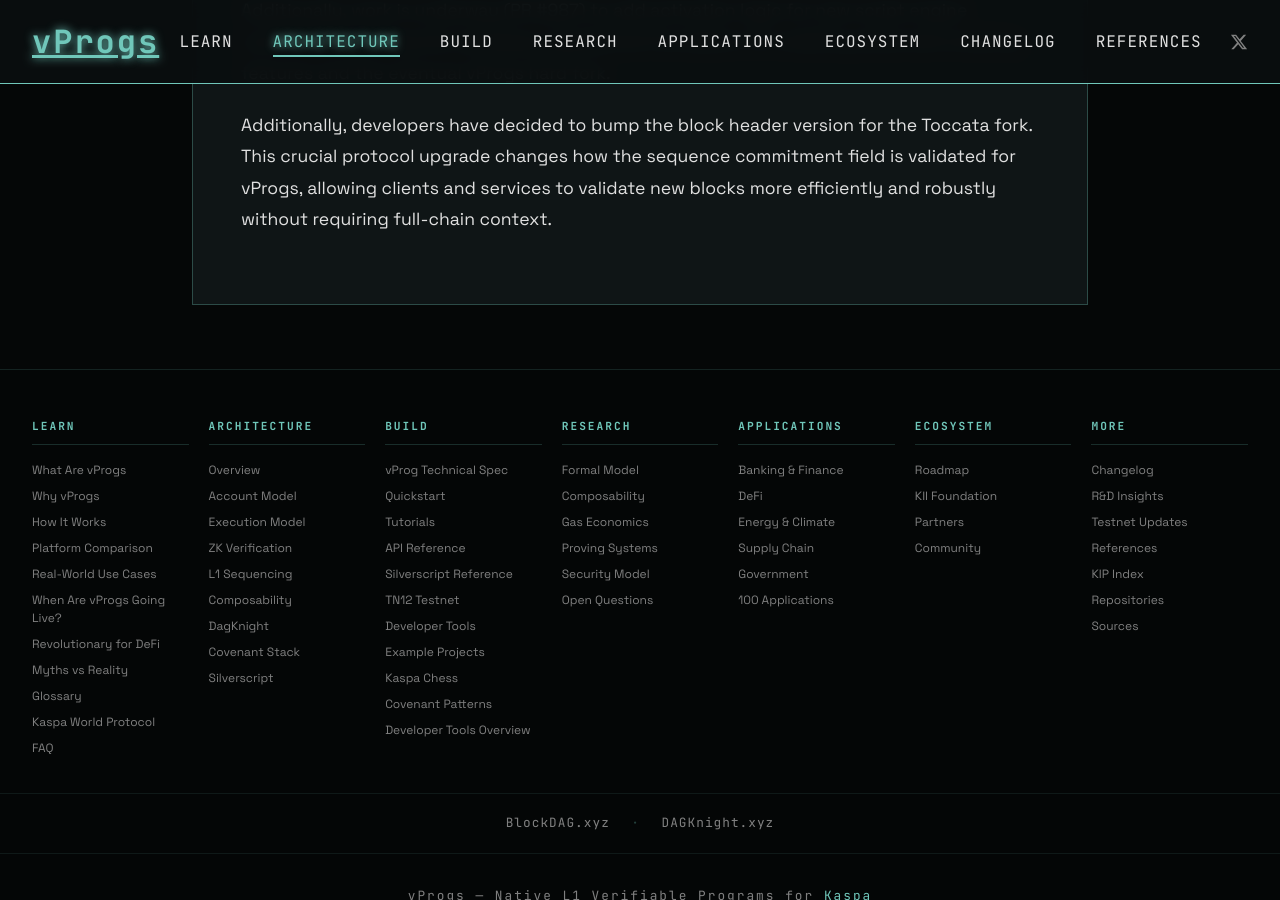
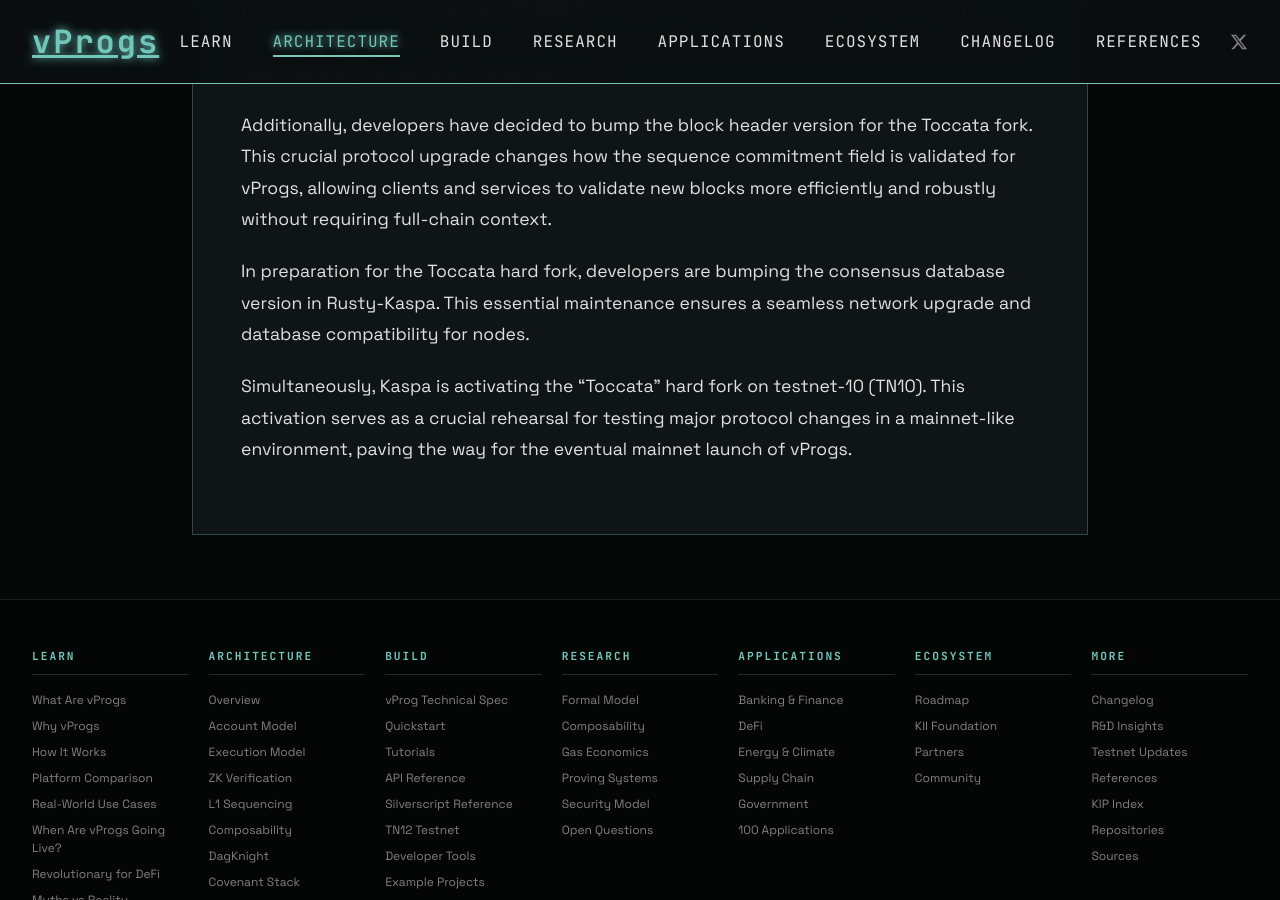
Before and after one commit to creative-inference/vprogs.xyz, a Jekyll site: the page built from architecture/covenants.md, in a window 1280 px wide and 900 px high, scrolled down 21308 px. Built offline with Jekyll 4.4.1, drawn with Linux system fonts in a browser that asks for light colours.

Commit message:
Update implementation progress with TN10 activation and consensus DB bump [auto]

```diff
--- a/architecture/covenants.md
+++ b/architecture/covenants.md
@@ -569,3 +569,8 @@
 
 
 Additionally, developers have decided to bump the block header version for the Toccata fork. This crucial protocol upgrade changes how the sequence commitment field is validated for vProgs, allowing clients and services to validate new blocks more efficiently and robustly without requiring full-chain context.
+
+
+In preparation for the Toccata hard fork, developers are bumping the consensus database version in Rusty-Kaspa. This essential maintenance ensures a seamless network upgrade and database compatibility for nodes.
+
+Simultaneously, Kaspa is activating the "Toccata" hard fork on testnet-10 (TN10). This activation serves as a crucial rehearsal for testing major protocol changes in a mainnet-like environment, paving the way for the eventual mainnet launch of vProgs.
```
